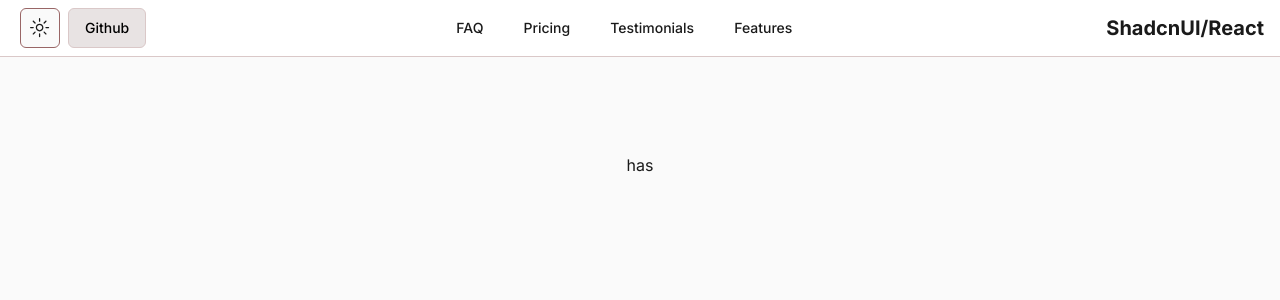
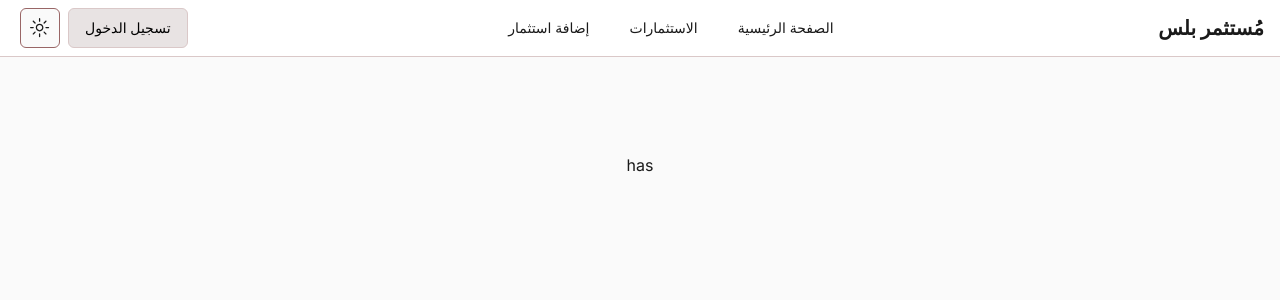
Before and after one commit to HassanAlabdulal/Mostathmer-plus, a Next.js app: page / in a window 1280 px wide. Shown: the top 300 px of the page. Built offline with nearby package versions, Linux system fonts and the light colour scheme.

Commit message:
enhance: change the content in the nav

```diff
--- a/components/navbar.tsx
+++ b/components/navbar.tsx
@@ -27,21 +27,21 @@ interface RouteProps {
 
 const routeList: RouteProps[] = [
   {
-    href: "#features",
-    label: "Features",
+    href: "/",
+    label: "الصفحة الرئيسية",
   },
   {
-    href: "#testimonials",
-    label: "Testimonials",
+    href: "/",
+    label: "الاستثمارات",
   },
   {
-    href: "#pricing",
-    label: "Pricing",
+    href: "/",
+    label: "إضافة استثمار",
   },
-  {
-    href: "#faq",
-    label: "FAQ",
-  },
+  //   {
+  //     href: "#faq",
+  //     label: "FAQ",
+  //   },
 ];
 
 export default function Navbar() {
@@ -53,7 +53,7 @@ export default function Navbar() {
           <NavigationMenuItem className="font-bold flex">
             <a href="/" className="ml-2 font-bold text-xl flex">
               {/* <LogoIcon /> */}
-              ShadcnUI/React
+              مُستثمر بلس
             </a>
           </NavigationMenuItem>
 
@@ -74,7 +74,7 @@ export default function Navbar() {
               <SheetContent side={"left"}>
                 <SheetHeader>
                   <SheetTitle className="font-bold text-xl">
-                    Shadcn/React
+                    مُستثمر بلس
                   </SheetTitle>
                 </SheetHeader>
                 <nav className="flex flex-col justify-center items-center gap-2 mt-4">
@@ -96,7 +96,7 @@ export default function Navbar() {
                     })}`}
                   >
                     {/* <GitHubLogoIcon className="mr-2 w-5 h-5" /> */}
-                    Github
+                    تسجيل الدخول
                   </a>
                 </nav>
               </SheetContent>
@@ -125,7 +125,7 @@ export default function Navbar() {
               className={`border ${buttonVariants({ variant: "secondary" })}`}
             >
               {/* <GitHubLogoIcon className="mr-2 w-5 h-5" /> */}
-              Github
+              تسجيل الدخول
             </a>
 
             <ModeToggle />
```
